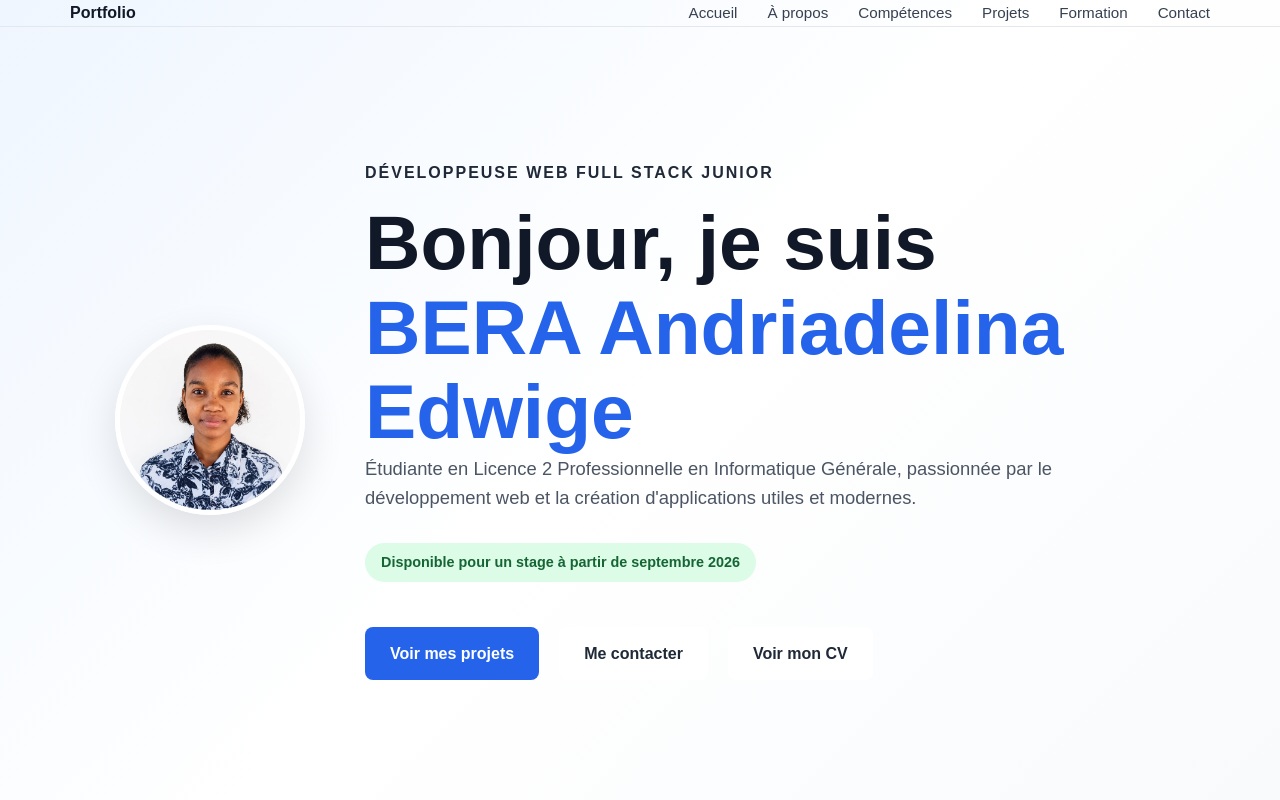
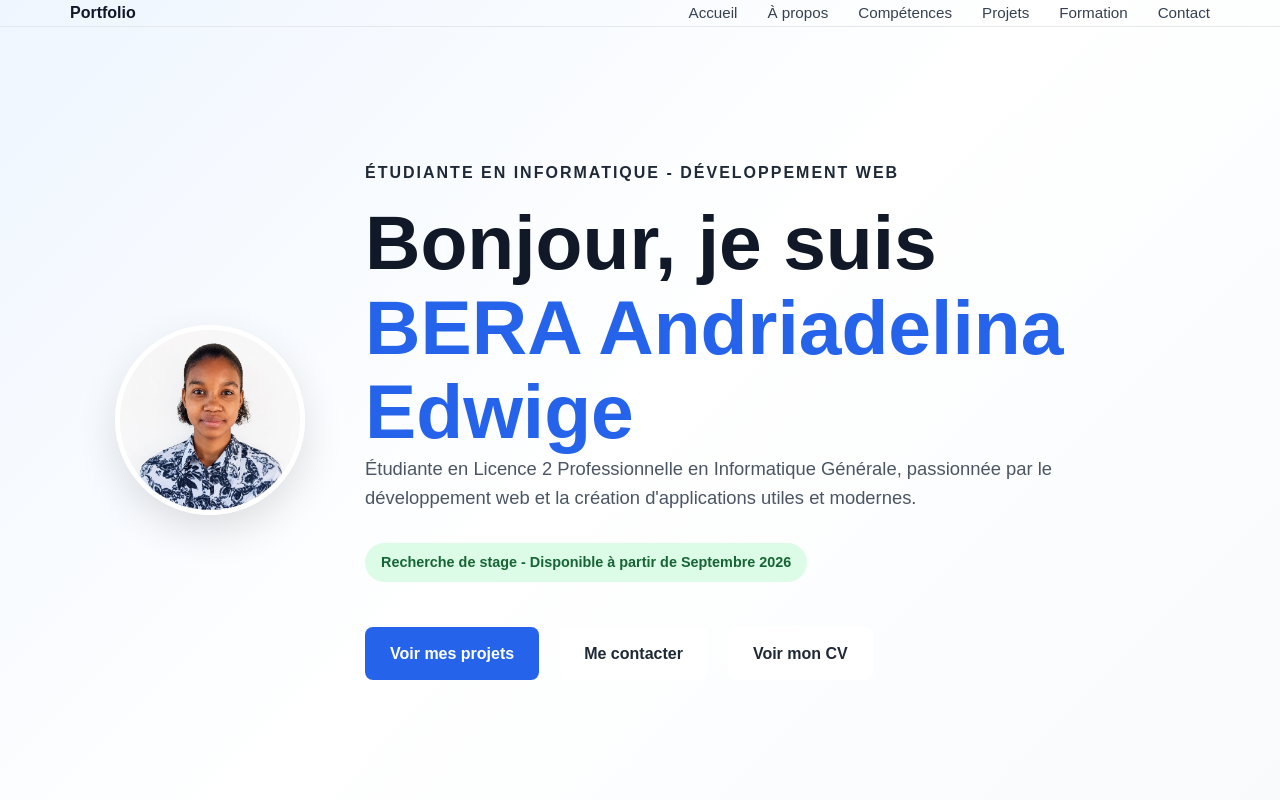
Before and after one commit to mairaedii25-spec/portfolio, a plain HTML site: page index.html in a window 1280 px wide. Shown: the top 800 px of the page. Drawn offline with Linux system fonts and the light colour scheme.

Commit message:
modification du titre et de la disponibilité du portfolio

```diff
--- a/index.html
+++ b/index.html
@@ -102,7 +102,7 @@
 
 
             <p class="hero-subtitle">
-                Développeuse Web Full Stack Junior
+                Étudiante en Informatique - Développement web
             </p>
 
 
@@ -129,7 +129,7 @@
 
             <p class="availability">
 
-                Disponible pour un stage à partir de septembre 2026
+                Recherche de stage - Disponible à partir de Septembre 2026
 
             </p>
 
```
